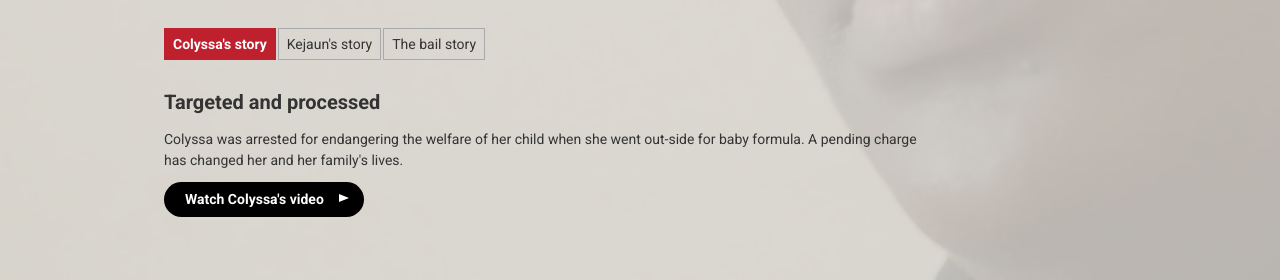
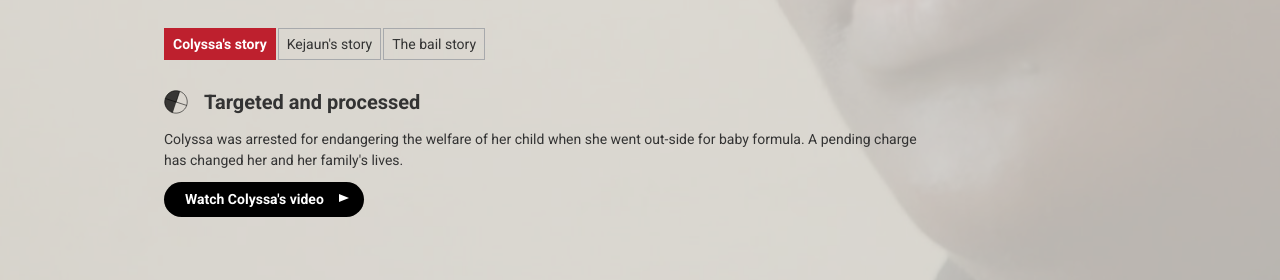
Before and after one commit to noahmanger/thejusticetrap, a Jekyll site: the page built from index.html, in a window 1280 px wide and 900 px high, scrolled down 1840 px. Shown: the part 170-450 px from the top of the window. Built offline with Jekyll 4.4.1, drawn with Linux system fonts in a browser that asks for light colours.

Commit message:
Cycle headings

```diff
--- a/_includes/section-3.html
+++ b/_includes/section-3.html
@@ -25,8 +25,8 @@
           <li class="tab-nav__item"><button type="button" data-controls-tab="3" class="video-tab__button">The bail story</button></li>
         </ul>
         <div class="video-tabs__content">
-          <h3 class="cycle-step-2">Targeted and processed</h3>
           <div class="video-tabs__blurb" data-tab="1" aria-hidden="false">
+            <h3 class="cycle-heading cycle--targeted-processed">Targeted and processed</h3>
             <p>Colyssa was arrested for endangering the welfare of her child when she went out-side for baby formula. A pending charge has changed her and her family's lives.</p>
             <button  class="js-modal video-trigger"
                      type="button"
@@ -40,7 +40,7 @@
             </button>
           </div>
           <div class="video-tabs__blurb" data-tab="2" aria-hidden="true">
-          <h3>Processed and trapped</h3>
+            <h3 class="cycle-heading cycle--processed-trapped">Processed and trapped</h3>
             <p>Kejaun was charged with felony drug sale. Upon arrest, he lost his job. Even after the criminal charges were dropped, he still can’t find work.</p>
             <button  class="js-modal video-trigger"
                      type="button"
@@ -54,7 +54,7 @@
             </button>
           </div>
           <div class="video-tabs__blurb" data-tab="3" aria-hidden="true">
-          <h3>Processed</h3>
+            <h3 class="cycle-heading cycle--processed">Processed</h3>
             <p>Rikers Island is filled with thousands of poor people accused of misdemeanors. They’re not serving time as punishment. They’ve been douns guilty of no crime.</p>
             <button  class="js-modal video-trigger"
                      type="button"
--- a/assets/_sass/components/_tabs.scss
+++ b/assets/_sass/components/_tabs.scss
@@ -117,3 +117,19 @@
     color: $white;
   }
 }
+
+.cycle-heading {
+  padding-left: 4rem;
+}
+
+.cycle--processed-trapped {
+  background: url('/assets/img/cycle-icon-processed-trapped.svg') no-repeat;
+}
+
+.cycle--processed {
+  background: url('/assets/img/cycle-icon-processed.svg') no-repeat;
+}
+
+.cycle--targeted-processed {
+  background: url('/assets/img/cycle-icon-targeted-processed.svg') no-repeat;
+}
```
